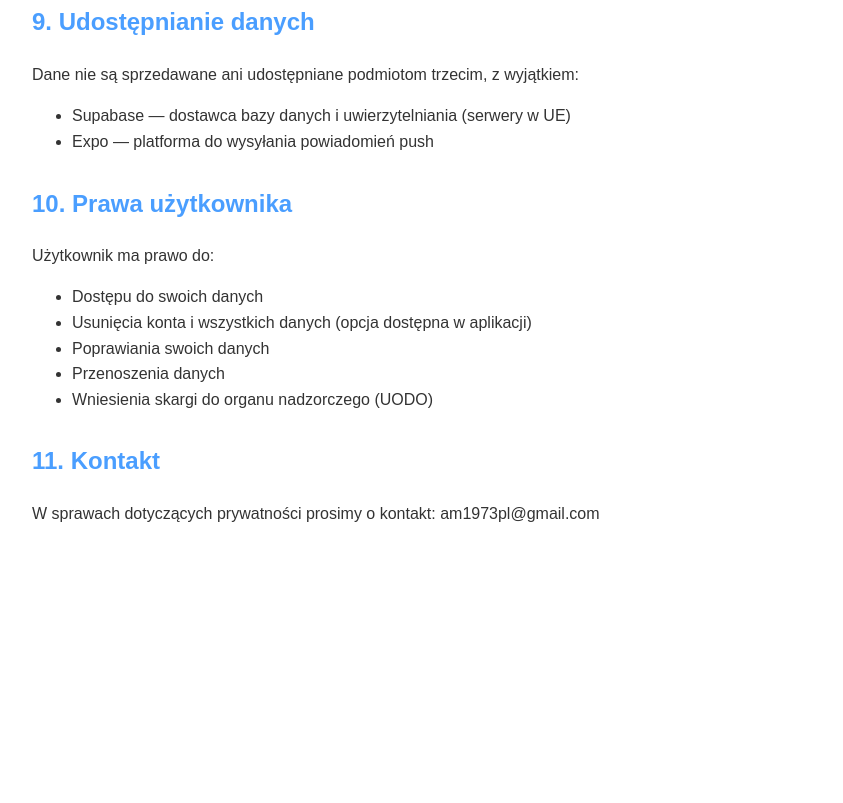
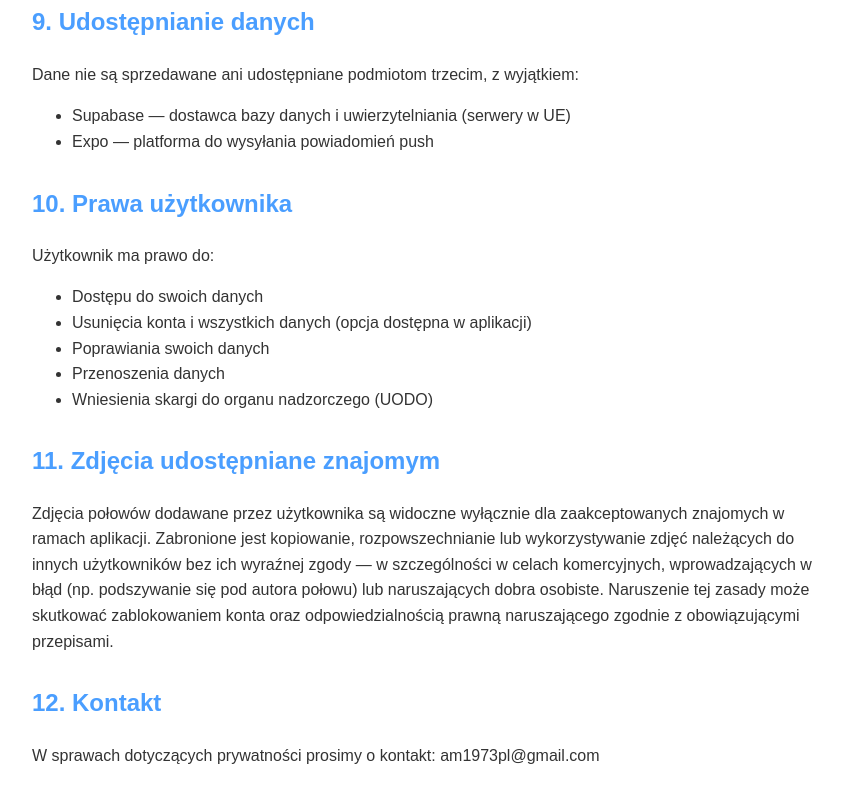
Before and after one commit to am1973pl-lgtm/latajaca-ryba-privacy, a plain HTML site: page index.html in a window 1280 px wide. Shown: the part 1543-2346 px from the top of the page, without its empty margins (208-1051 px from the left). Before the commit the page ends 2109 px from the top, so only its background shows below. Drawn offline with Linux system fonts and the light colour scheme.

Commit message:
Update privacy policy and contact information sections
Updated the last updated date and modified section titles related to user-uploaded photos and contact information.

```diff
--- a/index.html
+++ b/index.html
@@ -13,7 +13,7 @@
 </head>
 <body>
   <h1>🎣 Polityka Prywatności — Latająca Ryba</h1>
-  <p><strong>Data ostatniej aktualizacji:</strong> 29 czerwca 2026</p>
+  <p><strong>Data ostatniej aktualizacji:</strong> 4 października 2026</p>
 
   <h2>1. Administrator danych</h2>
   <p>Administratorem danych osobowych jest twórca aplikacji Latająca Ryba, dostępny pod adresem email: am1973pl@gmail.com</p>
@@ -70,7 +70,10 @@
     <li>Wniesienia skargi do organu nadzorczego (UODO)</li>
   </ul>
 
-  <h2>11. Kontakt</h2>
+  <h2>11. Zdjęcia udostępniane znajomym</h2>
+  <p>Zdjęcia połowów dodawane przez użytkownika są widoczne wyłącznie dla zaakceptowanych znajomych w ramach aplikacji. Zabronione jest kopiowanie, rozpowszechnianie lub wykorzystywanie zdjęć należących do innych użytkowników bez ich wyraźnej zgody — w szczególności w celach komercyjnych, wprowadzających w błąd (np. podszywanie się pod autora połowu) lub naruszających dobra osobiste. Naruszenie tej zasady może skutkować zablokowaniem konta oraz odpowiedzialnością prawną naruszającego zgodnie z obowiązującymi przepisami.</p>
+
+  <h2>12. Kontakt</h2>
   <p>W sprawach dotyczących prywatności prosimy o kontakt: am1973pl@gmail.com</p>
 </body>
 </html>
```
